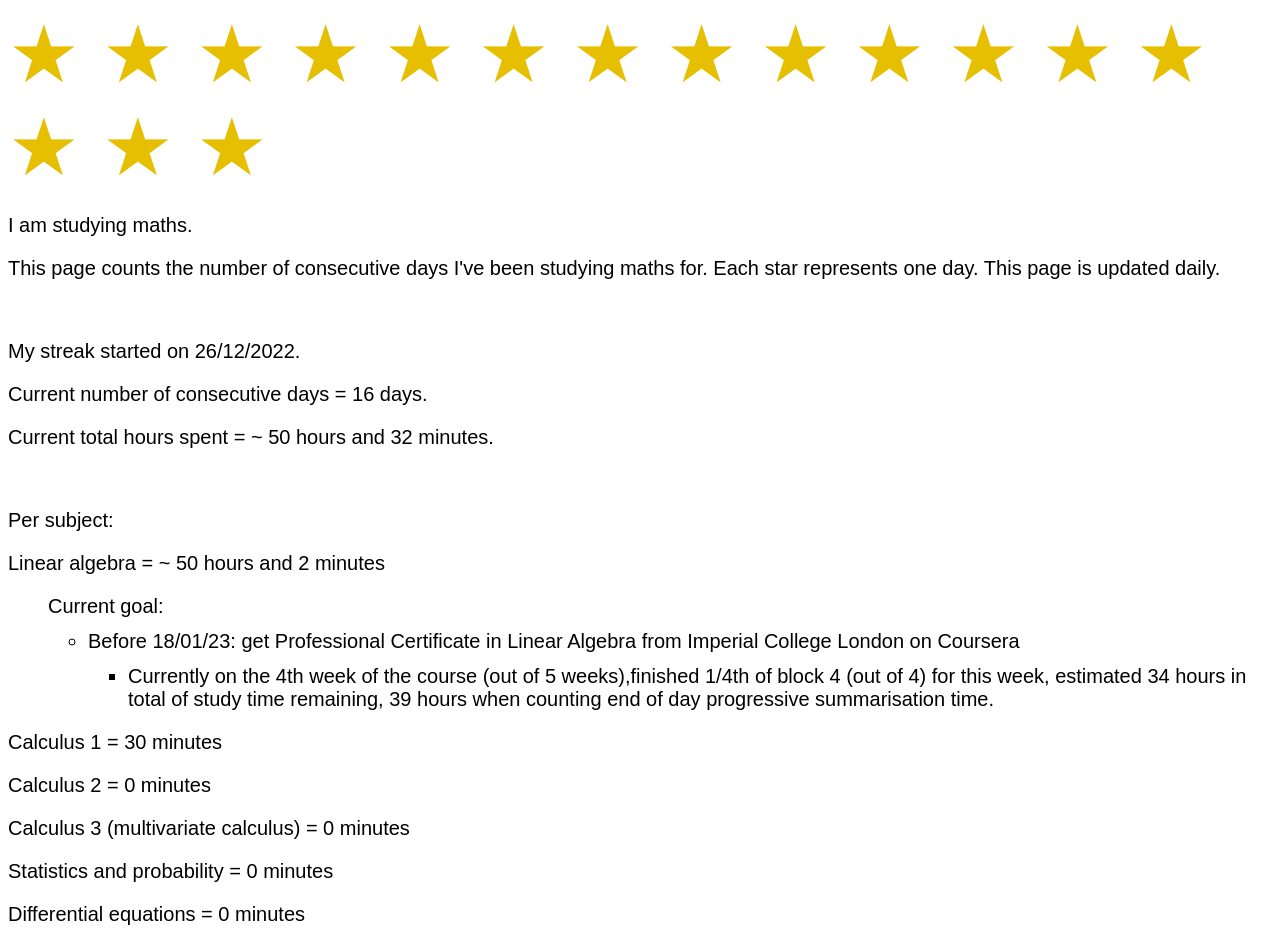
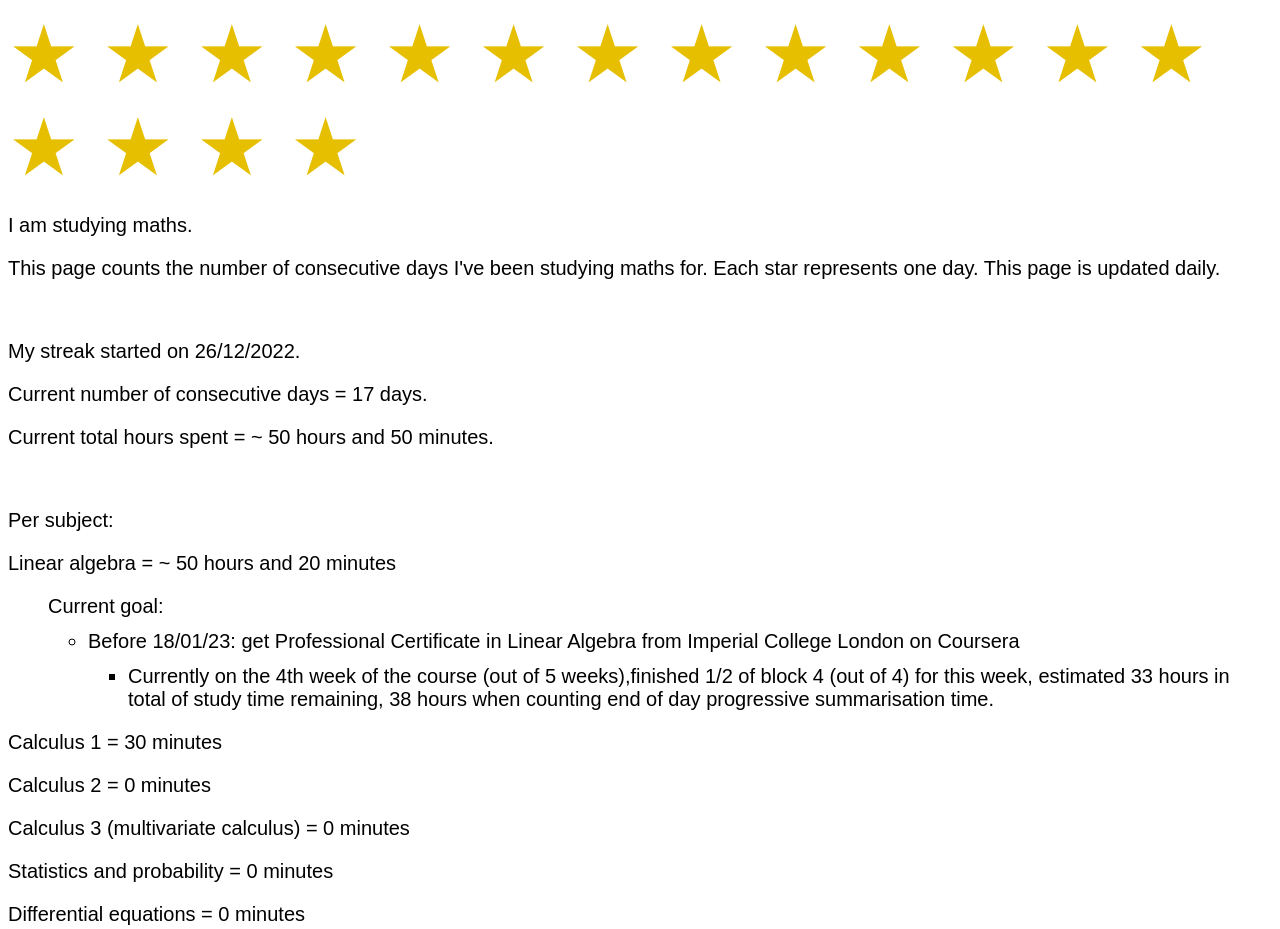
Before and after one commit to wenxin-liu/wenxin-studies-maths, a plain HTML site: page index.html in a window 1280 px wide. Shown: the top 929 px of the page. Drawn offline with Linux system fonts and the light colour scheme.

Commit message:
Add +1 day to maths streak for 11/01/23

```diff
--- a/index.html
+++ b/index.html
@@ -28,6 +28,7 @@
       <span title="08/01/23 41 minutes on linear algebra">&#9733;</span>
       <span title="09/01/23 32 minutes on linear algebra">&#9733;</span>
       <span title="10/01/23 35 minutes on linear algebra">&#9733;</span>
+      <span title="11/01/23 18 minutes on linear algebra">&#9733;</span>
     </div>
 
     <div class="summary-text">
@@ -45,17 +46,17 @@
     </div>
 
     <div class="summary-days">
-      Current number of consecutive days = 16 days.
+      Current number of consecutive days = 17 days.
     </div>
 
     <div class="summary-hours">
-      Current total hours spent = ~ 50 hours and 32 minutes.
+      Current total hours spent = ~ 50 hours and 50 minutes.
     </div>
 
     <div class="stats">
       Per subject:
       <p>
-        Linear algebra = ~ 50 hours and 2 minutes
+        Linear algebra = ~ 50 hours and 20 minutes
 
         <ul style="list-style-type: none;">
           <li>
@@ -67,7 +68,7 @@
 
                 <ul>
                   <li>
-                    Currently on the 4th week of the course (out of 5 weeks),finished 1/4th of block 4 (out of 4) for this week, estimated 34 hours in total of study time remaining, 39 hours when counting end of day progressive summarisation time.
+                    Currently on the 4th week of the course (out of 5 weeks),finished 1/2 of block 4 (out of 4) for this week, estimated 33 hours in total of study time remaining, 38 hours when counting end of day progressive summarisation time.
                   </li>
                 </ul>
 
```
